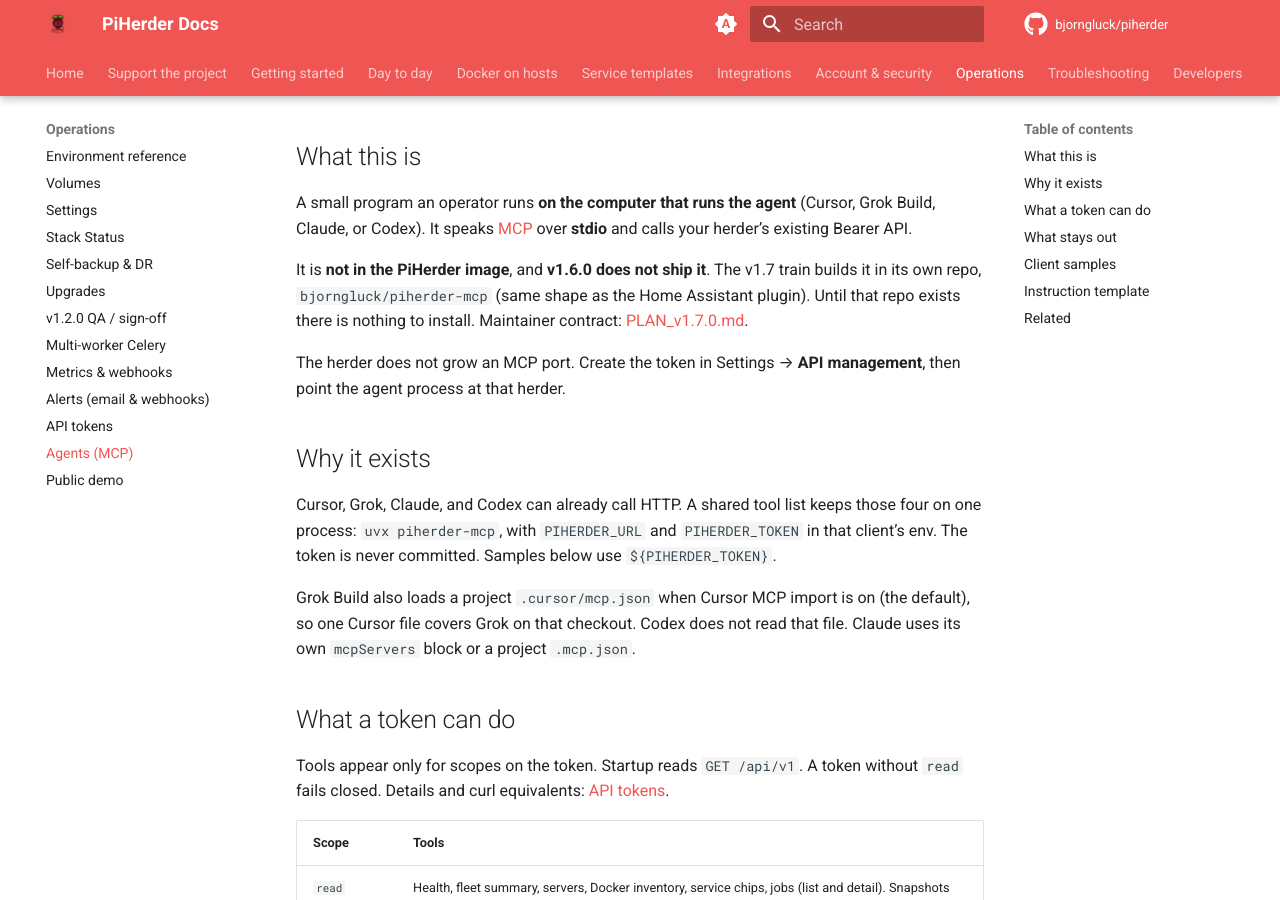
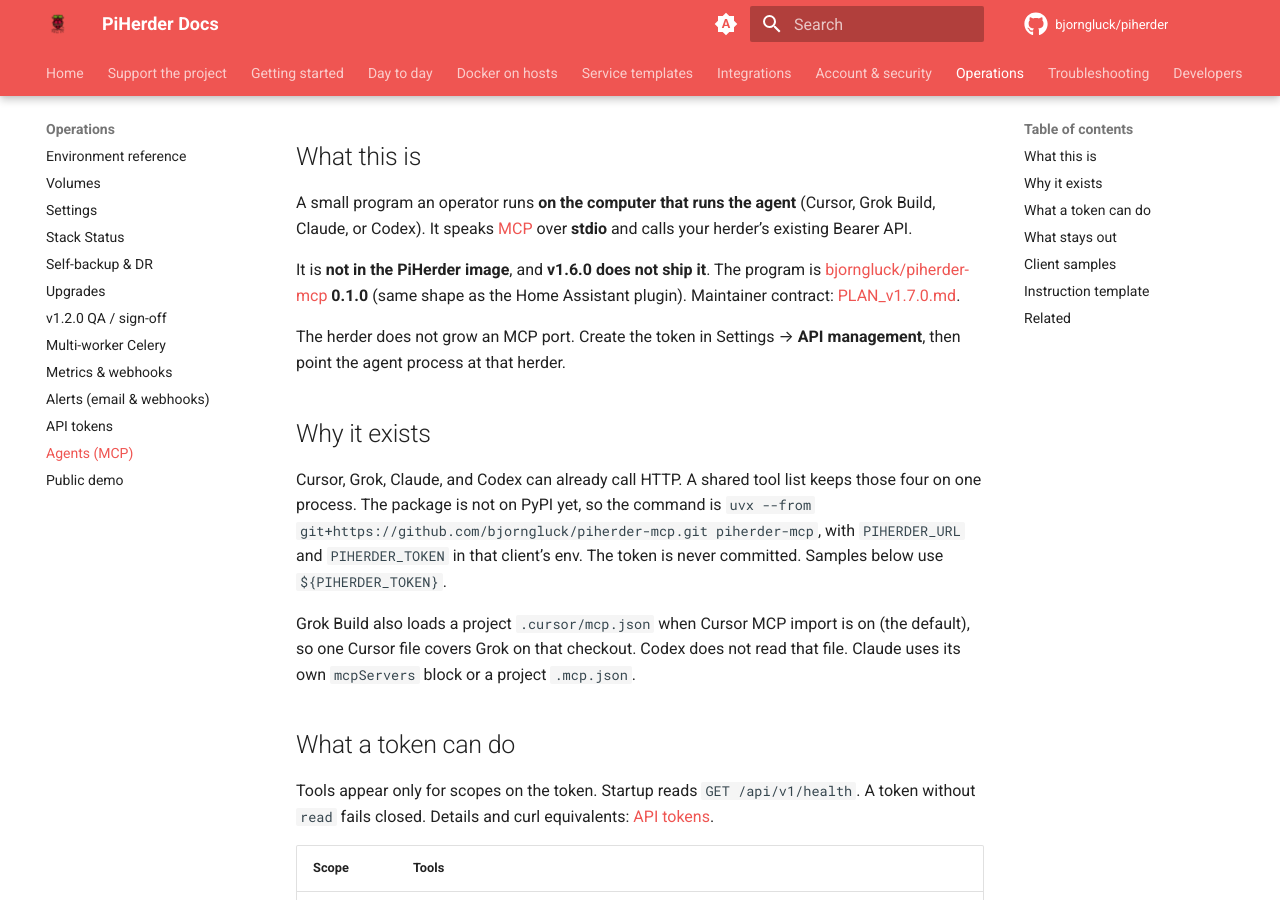
Before and after one commit to bjorngluck/piherder, an MkDocs documentation site: the page built from wiki/operations/mcp.md, in a window 1280 px wide and 900 px high, scrolled down 203 px. Built offline with MkDocs 1.6.1 and Material for MkDocs 9.7.7, drawn with Linux system fonts in a browser that asks for light colours; comment, search, counter and statistics services are not loaded; some of the changed text lies outside the part shown.

Commit message:
docs(v1.7): point MCP-1 at bjorngluck/piherder-mcp 0.1.0
The adapter repo exists. Launch it from git until a PyPI release.
Operator walk stays open.

````diff
--- a/wiki/operations/mcp.md
+++ b/wiki/operations/mcp.md
@@ -4,19 +4,19 @@
 
 A small program an operator runs **on the computer that runs the agent** (Cursor, Grok Build, Claude, or Codex). It speaks [MCP](https://modelcontextprotocol.io) over **stdio** and calls your herder’s existing Bearer API.
 
-It is **not in the PiHerder image**, and **v1.6.0 does not ship it**. The v1.7 train builds it in its own repo, `bjorngluck/piherder-mcp` (same shape as the Home Assistant plugin). Until that repo exists there is nothing to install. Maintainer contract: [PLAN_v1.7.0.md](https://github.com/bjorngluck/piherder/blob/v1.7.0-dev/docs/PLAN_v1.7.0.md).
+It is **not in the PiHerder image**, and **v1.6.0 does not ship it**. The program is [bjorngluck/piherder-mcp](https://github.com/bjorngluck/piherder-mcp) **0.1.0** (same shape as the Home Assistant plugin). Maintainer contract: [PLAN_v1.7.0.md](https://github.com/bjorngluck/piherder/blob/v1.7.0-dev/docs/PLAN_v1.7.0.md).
 
 The herder does not grow an MCP port. Create the token in Settings → **API management**, then point the agent process at that herder.
 
 ## Why it exists
 
-Cursor, Grok, Claude, and Codex can already call HTTP. A shared tool list keeps those four on one process: `uvx piherder-mcp`, with `PIHERDER_URL` and `PIHERDER_TOKEN` in that client’s env. The token is never committed. Samples below use `${PIHERDER_TOKEN}`.
+Cursor, Grok, Claude, and Codex can already call HTTP. A shared tool list keeps those four on one process. The package is not on PyPI yet, so the command is `uvx --from git+https://github.com/bjorngluck/piherder-mcp.git piherder-mcp`, with `PIHERDER_URL` and `PIHERDER_TOKEN` in that client’s env. The token is never committed. Samples below use `${PIHERDER_TOKEN}`.
 
 Grok Build also loads a project `.cursor/mcp.json` when Cursor MCP import is on (the default), so one Cursor file covers Grok on that checkout. Codex does not read that file. Claude uses its own `mcpServers` block or a project `.mcp.json`.
 
 ## What a token can do
 
-Tools appear only for scopes on the token. Startup reads `GET /api/v1`. A token without `read` fails closed. Details and curl equivalents: [API tokens](api-tokens.md).
+Tools appear only for scopes on the token. Startup reads `GET /api/v1/health`. A token without `read` fails closed. Details and curl equivalents: [API tokens](api-tokens.md).
 
 | Scope | Tools |
 |-------|--------|
@@ -44,7 +44,7 @@
   "mcpServers": {
     "piherder": {
       "command": "uvx",
-      "args": ["piherder-mcp"],
+      "args": ["--from", "git+https://github.com/bjorngluck/piherder-mcp.git", "piherder-mcp"],
       "env": {
         "PIHERDER_URL": "https://piherder.example.com",
         "PIHERDER_TOKEN": "${PIHERDER_TOKEN}"
@@ -59,7 +59,7 @@
 ```toml
 [mcp_servers.piherder]
 command = "uvx"
-args = ["piherder-mcp"]
+args = ["--from", "git+https://github.com/bjorngluck/piherder-mcp.git", "piherder-mcp"]
 env = { PIHERDER_URL = "https://piherder.example.com", PIHERDER_TOKEN = "${PIHERDER_TOKEN}" }
 ```
 
@@ -70,7 +70,7 @@
 ```toml
 [mcp_servers.piherder]
 command = "uvx"
-args = ["piherder-mcp"]
+args = ["--from", "git+https://github.com/bjorngluck/piherder-mcp.git", "piherder-mcp"]
 env = { PIHERDER_URL = "https://piherder.example.com", PIHERDER_TOKEN = "${PIHERDER_TOKEN}" }
 ```
 
````
Also changed, not shown: docs/API.md (+1 -1 lines), docs/PLAN_v1.7.0.md (+9 -8 lines), docs/QA_v1.7.0.md (+1 -1 lines), docs/ROADMAP_ECOSYSTEM.md (+2 -0 lines), wiki/integrations/home-assistant.md (+1 -1 lines).
